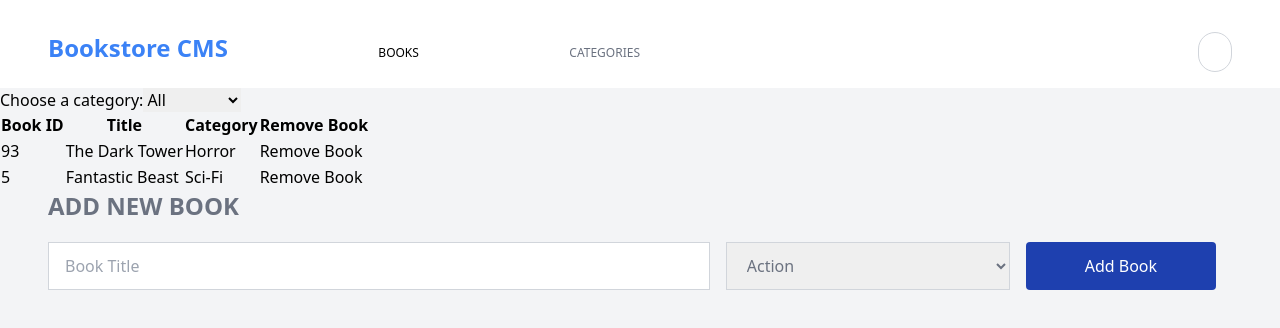
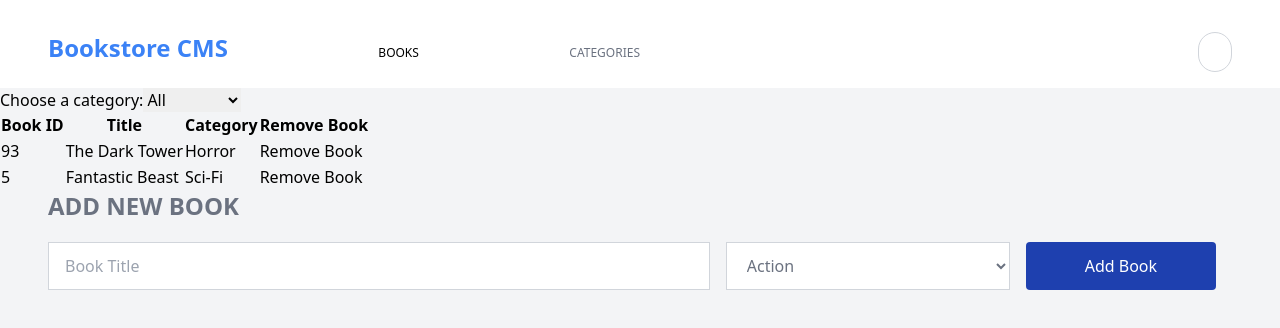
Before and after one commit to gurbuzertunga/react_bookstore, a React (Create React App) app: page / in a window 1280 px wide. Shown: the top 328 px of the page. Built offline with nearby package versions, Linux system fonts and the light colour scheme; some icons are missing.

Commit message:
add minor change to style

```diff
--- a/src/containers/BooksForm.js
+++ b/src/containers/BooksForm.js
@@ -32,8 +32,8 @@ function BooksForm({ createBook }) {
     <div className="flex flex-col mx-12">
       <h2 className="text-2xl font-bold text-gray-500">ADD NEW BOOK</h2>
       <form onSubmit={handleSubmit} method="POST" className="flex mt-5">
-        <input className="w-7/12 mr-4 pl-4 border border-gray-300" placeholder="Book Title" type="text" name="title" id="title" value={state.title} onChange={handleInputChange} required />
-        <select className="w-3/12 mr-4 text-gray-500 pl-4 border border-gray-300" name="category" id="category" value={state.category} onChange={handleInputChange}>
+        <input className="w-7/12 mr-4 pl-4 border border-gray-300 bg-white" placeholder="Book Title" type="text" name="title" id="title" value={state.title} onChange={handleInputChange} required />
+        <select className="w-3/12 mr-4 text-gray-500 pl-4 border border-gray-300 bg-white" name="category" id="category" value={state.category} onChange={handleInputChange}>
           <option key="default" disabled selected>Category</option>
           {categories.map(cat => (
             <option key={cat} value={cat}>
```
Also changed, not shown: 1 other file (tests, documents, lock files or other folders).
